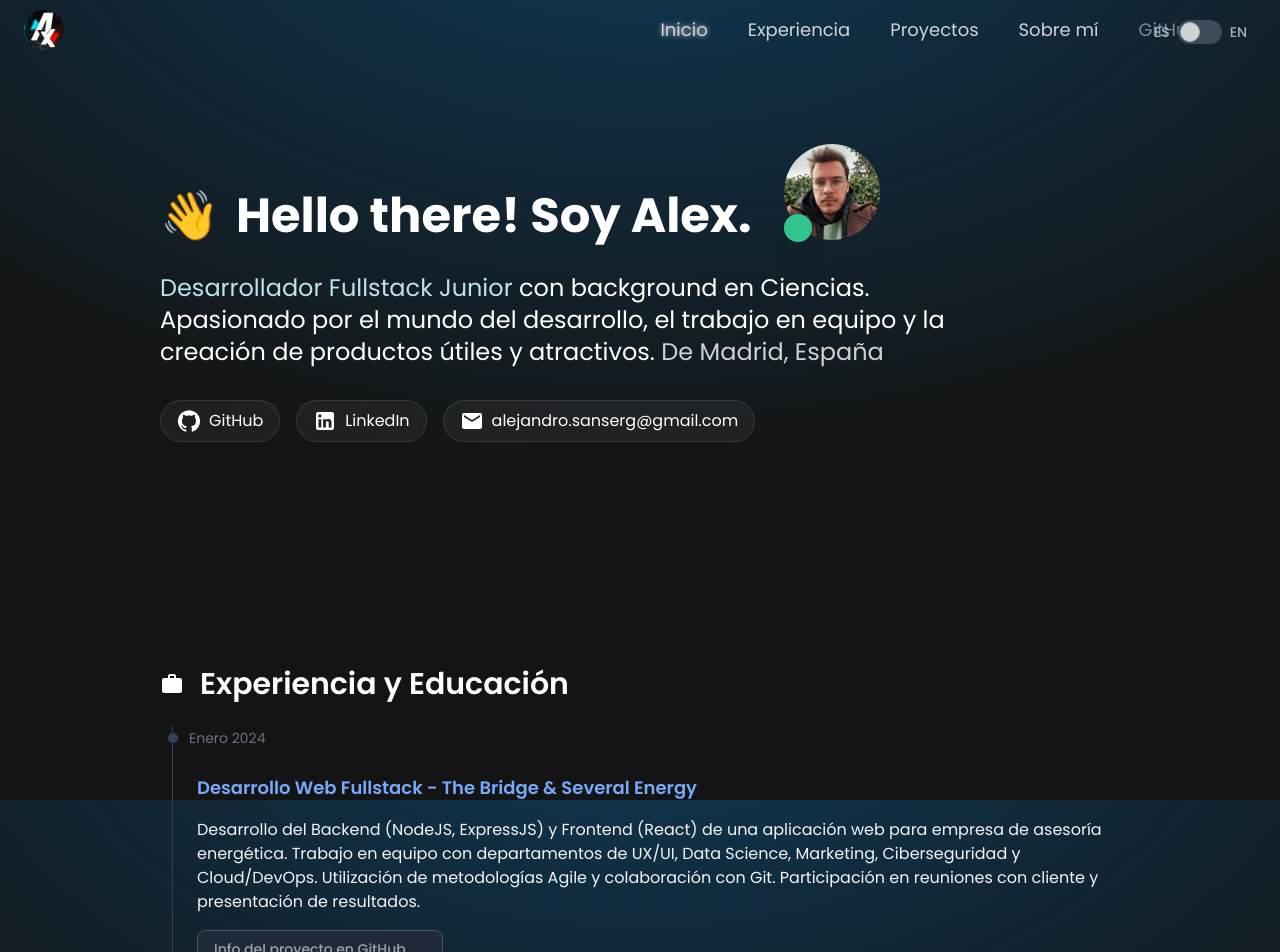
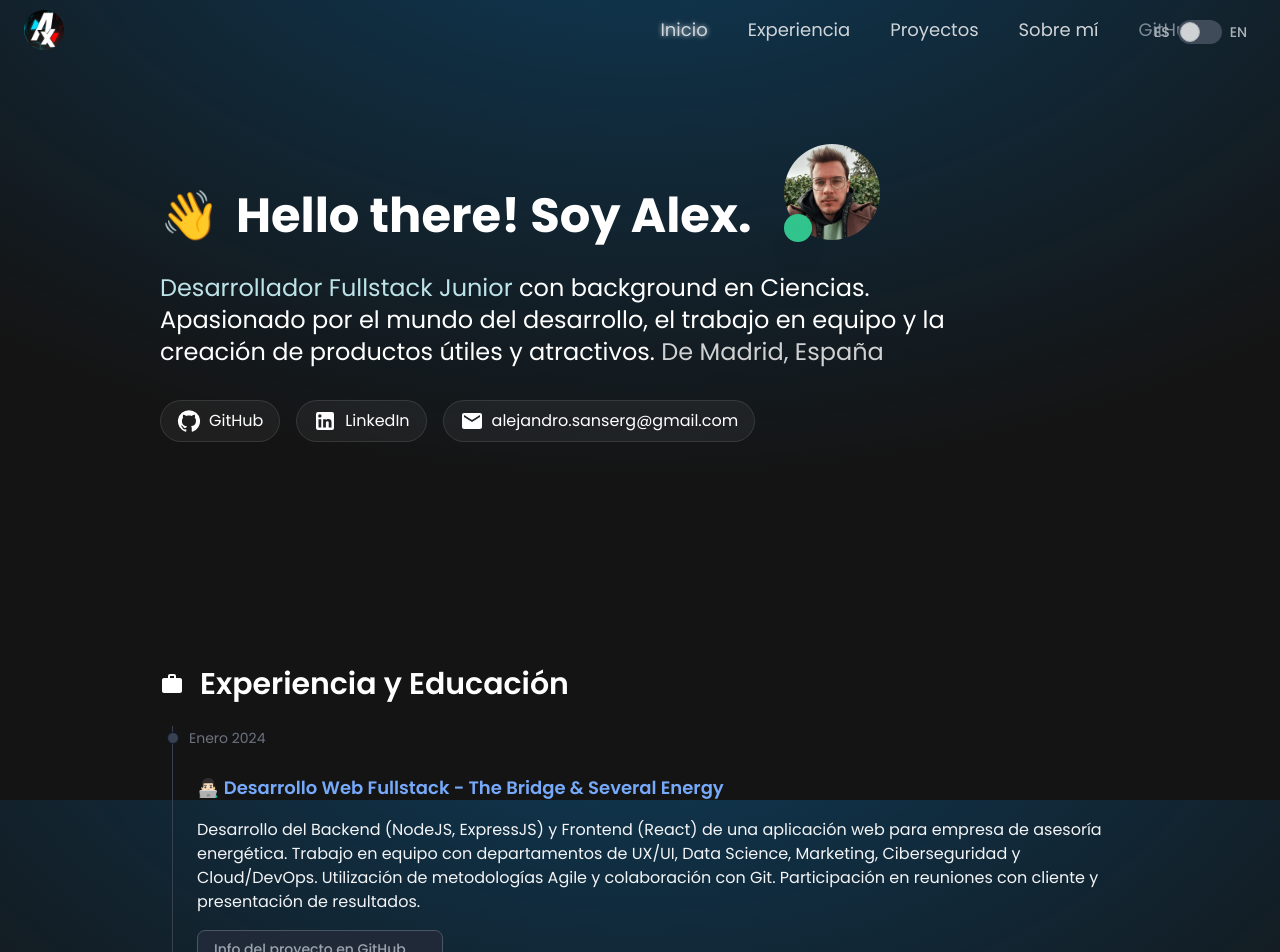
Before and after one commit to AxelothLeohryn/portfolio-web-react, a React (Vite) app: page / in a window 1280 px wide. Shown: the top 952 px of the page. Built offline with nearby package versions, Linux system fonts and the light colour scheme.

Commit message:
add icons for experience/work

```diff
--- a/src/components/Main/Experience/ExperienceItem/ExperienceItem.jsx
+++ b/src/components/Main/Experience/ExperienceItem/ExperienceItem.jsx
@@ -18,7 +18,7 @@ const ExperienceItem = ({
         {date}
       </time>
       <div className="hover:bg-black/20 rounded-lg transition p-2">
-        <h3 className={`text-lg font-semibold ${isWork ? 'text-blue-400' : isEducation ? 'text-blue-200' : ''} my-4`}>{title}</h3>
+        <h3 className={`text-lg font-semibold ${isWork ? 'text-blue-400' : isEducation ? 'text-blue-200' : ''} my-4`}>{isWork ? "👨🏻‍💻" : "🧑‍🎓"} {title}</h3>
         <p className="mb-4 text-base font-normal text-gray-400 dark:text-gray-100 text-pretty">
           {description}
         </p>
```
